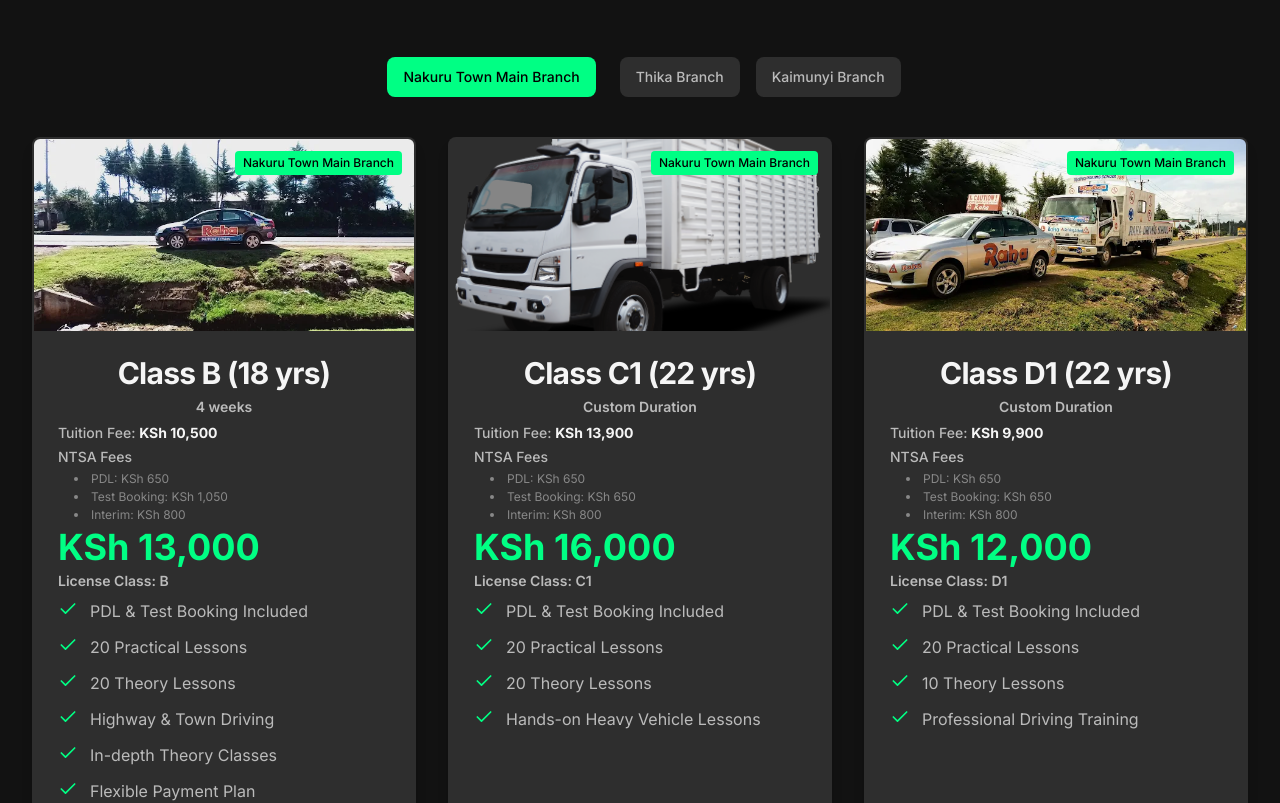
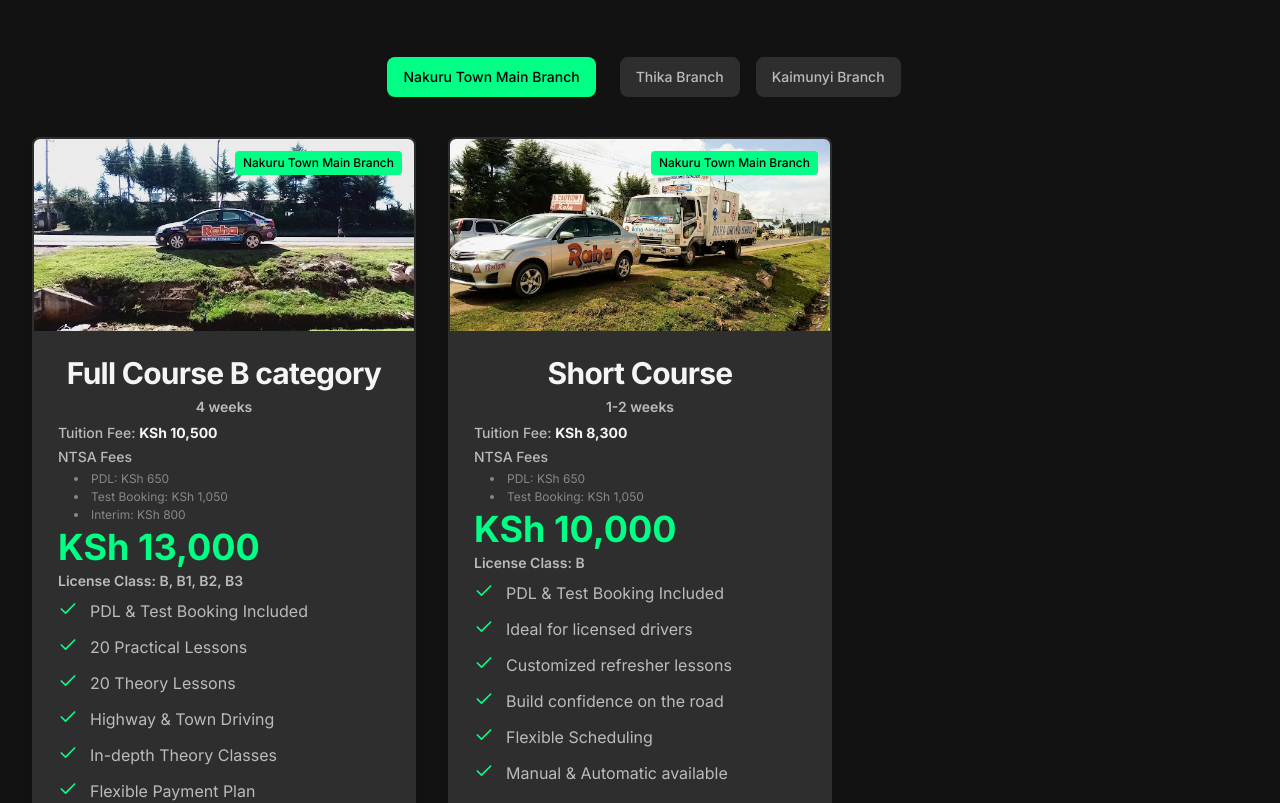
Before and after one commit to cyrus-trixie/RahaDrivingSchool, a React (Vite) app: page / in a window 1280 px wide. Shown: the part 3300-4103 px from the top of the page. Built offline with nearby package versions, Linux system fonts and the light colour scheme.

Commit message:
final bro

```diff
--- a/src/components/Courses.tsx
+++ b/src/components/Courses.tsx
@@ -30,8 +30,8 @@ const Courses = () => {
     "nakuru-main": [
       {
         id: "full-course-b",
-        title: "Class B (18 yrs)",
-        license_class: "B",
+        title: "Full Course B category",
+        license_class: "B, B1, B2, B3",
         price: "KSh 13,000",
         tuition: 10500,
         pdl: 650,
@@ -49,66 +49,6 @@ const Courses = () => {
           "In-depth Theory Classes",
           "Flexible Payment Plan",
           "Certified Instructors",
-        ],
-      },
-      {
-        id: "full-course-c1",
-        title: "Class C1 (22 yrs)",
-        license_class: "C1",
-        price: "KSh 16,000",
-        tuition: 13900,
-        pdl: 650,
-        testBooking: 650,
-        interim: 800,
-        deposit: 5000,
-        duration: "Custom Duration",
-        image: lorryImage,
-        category: "Nakuru Town Main Branch",
-        features: [
-          "PDL & Test Booking Included",
-          "20 Practical Lessons",
-          "20 Theory Lessons",
-          "Hands-on Heavy Vehicle Lessons",
-        ],
-      },
-      {
-        id: "full-course-d1",
-        title: "Class D1 (22 yrs)",
-        license_class: "D1",
-        price: "KSh 12,000",
-        tuition: 9900,
-        pdl: 650,
-        testBooking: 650,
-        interim: 800,
-        deposit: 5000,
-        duration: "Custom Duration",
-        image: automaticCarImage, // Placeholder image
-        category: "Nakuru Town Main Branch",
-        features: [
-          "PDL & Test Booking Included",
-          "20 Practical Lessons",
-          "10 Theory Lessons",
-          "Professional Driving Training",
-        ],
-      },
-      {
-        id: "full-course-a2",
-        title: "Class A2 (18 yrs)",
-        license_class: "A2",
-        price: "KSh 6,000",
-        tuition: 3900,
-        pdl: 650,
-        testBooking: 650,
-        interim: 800,
-        deposit: 5000,
-        duration: "Custom Duration",
-        image: motobikeImage,
-        category: "Nakuru Town Main Branch",
-        features: [
-          "PDL & Test Booking Included",
-          "20 Practical Lessons",
-          "10 Theory Lessons",
-          "Motorbike Lessons",
         ],
       },
       {
@@ -368,7 +308,7 @@ const Courses = () => {
                     </ul>
                     <div className="mt-auto">
                         <p className="text-sm font-medium text-[#BBBBBB] text-center mb-2">
-                         Deposit: <span className="font-bold text-[#F5F5F5]">KSh {course.deposit.toLocaleString()}</span>
+                          Deposit: <span className="font-bold text-[#F5F5F5]">KSh {course.deposit.toLocaleString()}</span>
                         </p>
                       <Button
                         className="w-full hover:scale-105 transition-transform duration-200 bg-[#00FF84] hover:bg-[#00e876] text-black"
--- a/src/components/EnrollmentForm.tsx
+++ b/src/components/EnrollmentForm.tsx
@@ -1,3 +1,5 @@
+"use client";
+
 import { useState, useEffect } from "react";
 import {
   Dialog,
@@ -24,41 +26,57 @@ interface EnrollmentFormProps {
   selectedCourse?: string;
 }
 
-// A new, nested data structure to link courses to their respective branches.
-const branchCourses: {
-  [key: string]: {
-    id: string;
-    name: string;
-    price: number;
-    licenseClass: string;
-  }[];
-} = {
+// Updated data structure to match the main Courses component
+const courseData = {
   "nakuru-main": [
-    { id: "full-course-b", name: "Nakuru Main: Class B (18 yrs)", price: 13000, licenseClass: "B" },
-    { id: "full-course-c1", name: "Nakuru Main: Class C1 (22 yrs)", price: 16000, licenseClass: "C1" },
-    { id: "full-course-d1", name: "Nakuru Main: Class D1 (22 yrs)", price: 12000, licenseClass: "D1" },
-    { id: "full-course-a2", name: "Nakuru Main: Class A2 (18 yrs)", price: 6000, licenseClass: "A2" },
-    { id: "refresher-course", name: "Nakuru Main: Short Course", price: 10000, licenseClass: "B" },
+    {
+      id: "full-course-b",
+      name: "Full Course B category",
+      price: 13000,
+      license_class: "B, B1, B2, B3",
+    },
+    {
+      id: "refresher-course",
+      name: "Short Course",
+      price: 10000,
+      license_class: "B",
+    },
   ],
   "thika": [
-    { id: "class-a", name: "Thika: Class A - Motorbike", price: 8200, licenseClass: "A" },
-    { id: "class-b", name: "Thika: Class B - Saloon Car", price: 13700, licenseClass: "B" },
-    { id: "class-c", name: "Thika: Class C - Lorry", price: 15700, licenseClass: "C" },
-    { id: "class-bc", name: "Thika: Class B & C Combined", price: 19200, licenseClass: "B + C" },
+    {
+      id: "class-a",
+      name: "Class A: Motorbike & Tuk Tuk",
+      price: 8200,
+      license_class: "A",
+    },
+    {
+      id: "class-b",
+      name: "Class B: Saloon Car (Manual & Auto)",
+      price: 13700,
+      license_class: "B",
+    },
+    {
+      id: "class-c",
+      name: "Class C: Lorry",
+      price: 15700,
+      license_class: "C",
+    },
+    {
+      id: "class-bc",
+      name: "Class B & C Combined",
+      price: 19200,
+      license_class: "B + C",
+    },
   ],
   "kaimunyi": [
-    // The previous courses have been removed and replaced with this single entry.
-    { id: "kaimunyi-class-b", name: "Kaimunyi: Category B, B1, B2, B3", price: 15000, licenseClass: "B, B1, B2, B3" },
+    {
+      id: "kaimunyi-category-b",
+      name: "Category B, B1, B2, B3",
+      price: 15000,
+      license_class: "B, B1, B2, B3",
+    },
   ],
 };
-
-// A helper object to quickly get all course prices for the emailjs service.
-const coursePrices = Object.values(branchCourses).reduce((acc, courses) => {
-  courses.forEach(course => {
-    acc[course.id] = course.price;
-  });
-  return acc;
-}, {} as { [key: string]: number });
 
 const EnrollmentForm = ({ isOpen, onClose, selectedCourse }: EnrollmentFormProps) => {
   const [formData, setFormData] = useState({
@@ -74,45 +92,62 @@ const EnrollmentForm = ({ isOpen, onClose, selectedCourse }: EnrollmentFormProps
   const [price, setPrice] = useState(0);
   const [availableCourses, setAvailableCourses] = useState<any[]>([]);
 
-  // Effect to handle initial selection and branch change logic
   useEffect(() => {
+    // This effect runs when the modal opens with a pre-selected course.
     if (selectedCourse) {
-      // Find the course's branch and set the form data
-      const branchId = Object.keys(branchCourses).find(branchKey =>
-        branchCourses[branchKey].some(course => course.id === selectedCourse)
-      );
-
-      if (branchId) {
-        setFormData((prev) => ({ ...prev, course: selectedCourse, branch: branchId }));
-        const courseDetails = branchCourses[branchId].find(c => c.id === selectedCourse);
-        setPrice(courseDetails?.price || 0);
-        setAvailableCourses(branchCourses[branchId]);
-      } else {
-        setFormData((prev) => ({ ...prev, course: "", branch: "" }));
-        setPrice(0);
-        setAvailableCourses([]);
+      // Iterate through the branches to find the one containing the selected course ID
+      for (const branchId in courseData) {
+        const foundCourse = courseData[branchId as keyof typeof courseData].find(
+          (c) => c.id === selectedCourse
+        );
+        if (foundCourse) {
+          // If the course is found, set the form data and available courses
+          setFormData((prev) => ({
+            ...prev,
+            course: selectedCourse,
+            branch: branchId,
+            licenseClass: foundCourse.license_class,
+          }));
+          setPrice(foundCourse.price);
+          setAvailableCourses(courseData[branchId as keyof typeof courseData]);
+          return; // Exit the loop once the course is found
+        }
       }
     } else {
-      // Reset if no course is pre-selected
-      setFormData((prev) => ({ ...prev, course: "", branch: "" }));
+      // Reset form data if no course is pre-selected
+      setFormData({
+        fullName: "",
+        phone: "",
+        email: "",
+        course: "",
+        preferredTime: "",
+        licenseClass: "",
+        branch: "",
+      });
       setPrice(0);
       setAvailableCourses([]);
     }
   }, [selectedCourse]);
 
   const handleChange = (field: string, value: string) => {
-    // Special handling for the 'branch' field to reset the course and load new options
     if (field === "branch") {
-      setFormData((prev) => ({ ...prev, branch: value, course: "", licenseClass: "" }));
-      setAvailableCourses(branchCourses[value] || []);
+      setFormData((prev) => ({
+        ...prev,
+        branch: value,
+        course: "", // Reset course when the branch changes
+        licenseClass: "",
+      }));
+      setAvailableCourses(courseData[value as keyof typeof courseData] || []);
       setPrice(0);
     } else if (field === "course") {
-      // When a course is selected, find its details to set the price and license class
-      const selectedCourseDetails = availableCourses.find(c => c.id === value);
-      setFormData((prev) => ({ ...prev, course: value, licenseClass: selectedCourseDetails?.licenseClass || "" }));
+      const selectedCourseDetails = availableCourses.find((c) => c.id === value);
+      setFormData((prev) => ({
+        ...prev,
+        course: value,
+        licenseClass: selectedCourseDetails?.license_class || "",
+      }));
       setPrice(selectedCourseDetails?.price || 0);
     } else {
-      // For all other fields, just update the state
       setFormData((prev) => ({ ...prev, [field]: value }));
     }
   };
@@ -148,6 +183,7 @@ const EnrollmentForm = ({ isOpen, onClose, selectedCourse }: EnrollmentFormProps
       });
 
       onClose();
+      // Reset form fields after successful submission
       setFormData({
         fullName: "",
         phone: "",
@@ -222,9 +258,9 @@ const EnrollmentForm = ({ isOpen, onClose, selectedCourse }: EnrollmentFormProps
                 <SelectValue placeholder="Choose Branch" />
               </SelectTrigger>
               <SelectContent>
-                <SelectItem value="nakuru-main">Nakuru Main - Pioneer Plaza</SelectItem>
-                <SelectItem value="thika">Thika Branch - Wabere St.</SelectItem>
-                <SelectItem value="kaimunyi">Kaimunyi Branch - Olive Inn</SelectItem>
+                <SelectItem value="nakuru-main">Nakuru Town Main Branch</SelectItem>
+                <SelectItem value="thika">Thika Branch</SelectItem>
+                <SelectItem value="kaimunyi">Kaimunyi Branch</SelectItem>
               </SelectContent>
             </Select>
           </div>
@@ -251,7 +287,6 @@ const EnrollmentForm = ({ isOpen, onClose, selectedCourse }: EnrollmentFormProps
             <Label>License Class</Label>
             <Input
               value={formData.licenseClass}
-              onChange={(e) => handleChange("licenseClass", e.target.value)}
               disabled
               placeholder="Auto-filled"
             />
```
